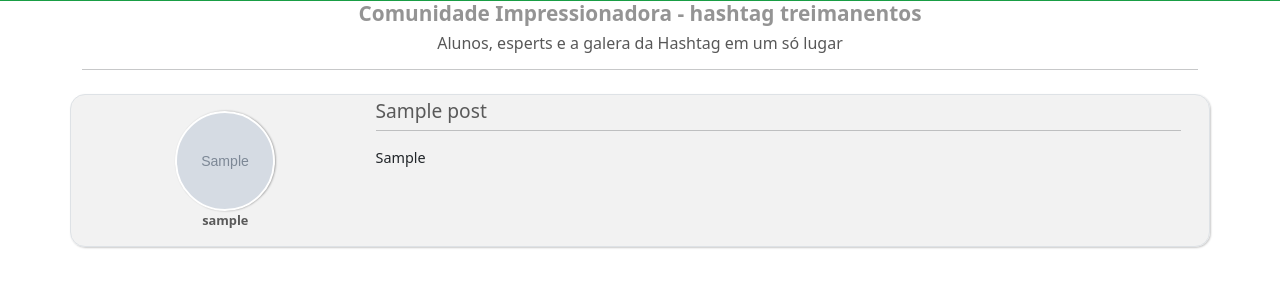
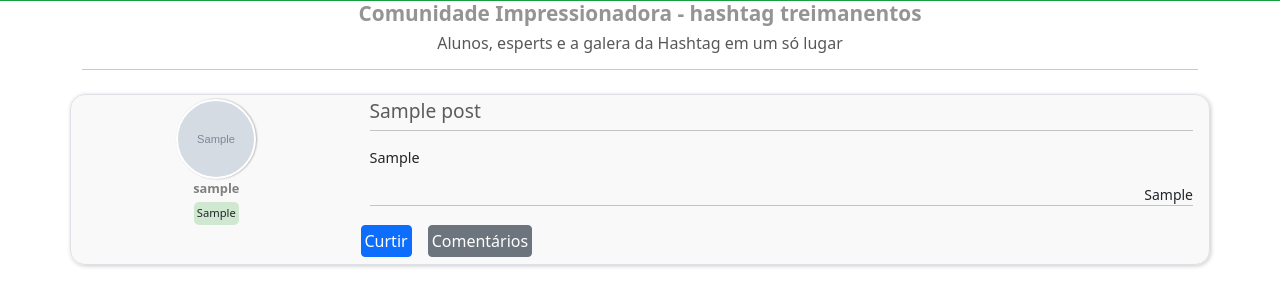
Before and after one commit to sivanildooliveira/sitelira, a Flask app: page / in a window 1280 px wide. Shown: the part 90-397 px from the top of the page. Run offline with Flask 2, Linux system fonts and the light colour scheme; a user stored in the database is signed in; tables that the repository leaves empty hold one stand-in row (values such as "Sample post"); grey boxes marked "Sample" are stand-in pictures; some libraries are stand-ins or nearby versions.

Commit message:
home page

```diff
--- a/comunidadeimpressionadora/routs.py
+++ b/comunidadeimpressionadora/routs.py
@@ -12,7 +12,8 @@ from comunidadeimpressionadora.functionss import salvar_imagem, salvar_bg_imagem
 @app.route('/')
 @login_required
 def home():
-    posts = Post.query.all()
+    posts = Post.query.order_by(Post.id.desc())
+
     return render_template('home.html', posts=posts, avatar=retur_foto_perfil)
 
 
--- a/comunidadeimpressionadora/static/styles/home.css
+++ b/comunidadeimpressionadora/static/styles/home.css
@@ -1,35 +1 @@
 @charset "UTF-8";
-
-
-.post {
-    background-color: rgba(128, 128, 128, 0.103);
-    border-radius: 15px;
-    box-shadow: 1px 1px 2px rgba(0, 0, 0, 0.212);
-}
-
-.post .col-3 {
-    display: block;
-}
-
-.post .col-3 span {
-    display: block;
-    text-align: center;
-    color: rgba(0, 0, 0, 0.63);
-    font-size: .8rem;
-    font-weight: bold;
-}
-
-.post h3 {
-    color: rgba(0, 0, 0, 0.63);
-    font-size: 1.2rem;
-    margin-top: -12px;
-}
-
-.post hr {
-    margin-top: 0px;
-}
-
-.post p{
-    font-size: .9rem;
-
-}
--- a/comunidadeimpressionadora/static/styles/meu_styles.css
+++ b/comunidadeimpressionadora/static/styles/meu_styles.css
@@ -1,9 +1,7 @@
 @charset "UTF-8";
 
 
-.avatar-100 {
-    width: 100px;
-    height: 100px;
+.avatar {
     margin: auto;
     background-color: white;
     background-position: center center;
--- /dev/null
+++ b/comunidadeimpressionadora/static/styles/posts.css
@@ -0,0 +1,68 @@
+@charset "UTF-8";
+
+
+.post {
+    background-color: rgba(128, 128, 128, 0.048);
+    border-radius: 15px;
+    box-shadow: 1px 1px 4px rgba(0, 0, 0, 0.212);
+}
+
+.post .col-3 {
+    display: block;
+
+}
+
+.avatar {
+    width: 80px;
+    height: 80px;
+
+}
+
+
+.nome {
+    display: block;
+    text-align: center;
+    color: rgba(0, 0, 0, 0.486);
+    font-size: .8rem;
+}
+
+.cursos {
+    display: inline-block;
+    padding: 3px;
+    font-size: .7rem;
+    border-radius: 5px;
+    background-color: rgba(52, 165, 52, 0.205);
+}
+
+.titulo {
+    color: rgba(0, 0, 0, 0.63);
+    font-size: 1.2rem;
+
+}
+
+.post hr {
+    margin-top: 0px;
+}
+
+.corpo{
+    text-align: left;
+    font-size: .9rem;
+
+}
+
+.data-hora {
+    display: block;
+    text-align: right;
+
+}
+
+.roda-pe {
+    display: flex;
+    gap: 10px;
+}
+
+.roda-pe button {
+    width: max-content;
+    padding: 3px;
+    margin: 3px;
+}
--- a/comunidadeimpressionadora/templates/home.html
+++ b/comunidadeimpressionadora/templates/home.html
@@ -2,6 +2,7 @@
 
 {% block head %}
     <link rel="stylesheet" href="{{ url_for('static', filename='styles/home.css') }}">
+    <link rel="stylesheet" href="{{ url_for('static', filename='styles/posts.css') }}">
 {% endblock %}
 
 {% block main %}
@@ -11,16 +12,28 @@
     <hr>
 
     {% for post in posts %}
-        <div class="row border mt-4 p-3 post">
+        <div class="row border mt-4 p-1 post">
             <div class="col col-3">
-                <div class="avatar-100" style="background-image: url('{{ avatar(post.autor.foto_perfil) }}');"></div>
-                <span>{{ post.autor.username }}</span>
+                <div class="avatar" style="background-image: url('{{ avatar(post.autor.foto_perfil) }}');"></div>
+                <strong class="nome">{{ post.autor.username }}</strong>
 
+                <div style="text-align: center;">
+                    {% for curso in post.autor.cursos.split(";") %}
+					<span class="mt-1 cursos">{{ curso.split(' ')[0] }}</span>
+				    {% endfor %}
+                </div>
             </div>
-            <div class="col col-9">
-                <h3>{{ post.titulo }}</h3>
+
+            <div class="col ">
+                <h3 class="titulo">{{ post.titulo }}</h3>
                 <hr>
-                <p>{{ post.corpo }}</p>
+                <p class="corpo">{{ post.corpo }} </p>
+                <small class="data-hora">{{ post.data_criacao }}</small>
+                <hr>
+                <div class="row roda-pe">
+                    <button class="btn btn-primary">Curtir</button>
+                    <button class="btn btn-secondary">Comentários</button>
+                </div>
             </div>
         </div>
     {% endfor %}
--- a/comunidadeimpressionadora/templates/usuarios.html
+++ b/comunidadeimpressionadora/templates/usuarios.html
@@ -17,7 +17,7 @@
     {% for usuario in lista_usuarios %}
 
         <div class="user">
-            <div class="avatar" style="background: gray url('{{ retur_foto_perfil(usuario.foto_perfil) }}') center center scroll no-repeat; background-size: cover; min-width: 80px; min-height: 80px; border-radius: 50%;"></div>
+            <div class="avatar" style="background-image: url('{{ retur_foto_perfil(usuario.foto_perfil) }}'); width: 80px; height: 80px; margin: 0px;"></div>
             <span>
                 <strong>{{ usuario.username }}</strong>
                 <br>{{ usuario.email }}
@@ -29,7 +29,7 @@
         <div class="cursos mt-1">
             {% for curso in usuario.cursos.split(";") %}
                 {% if curso not in ("", "não informado") %}
-                    <button> {{ curso }}</button>
+                    <span> {{ curso }}</span>
                 {% endif %}
             {% endfor %}
         </div>
```
Also changed, not shown: comunidadeimpressionadora/static/styles/usuarios.css (+8 -17 lines).
